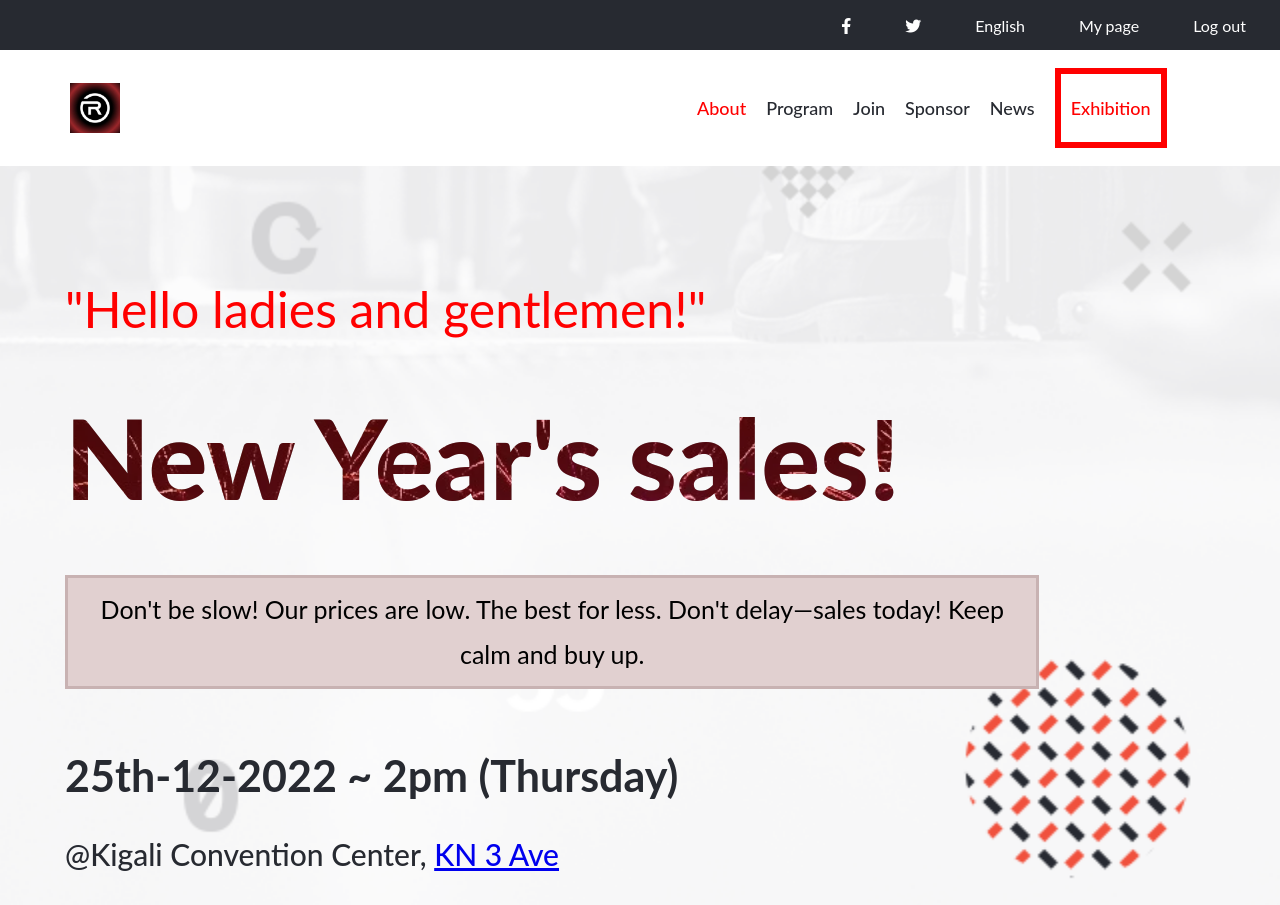
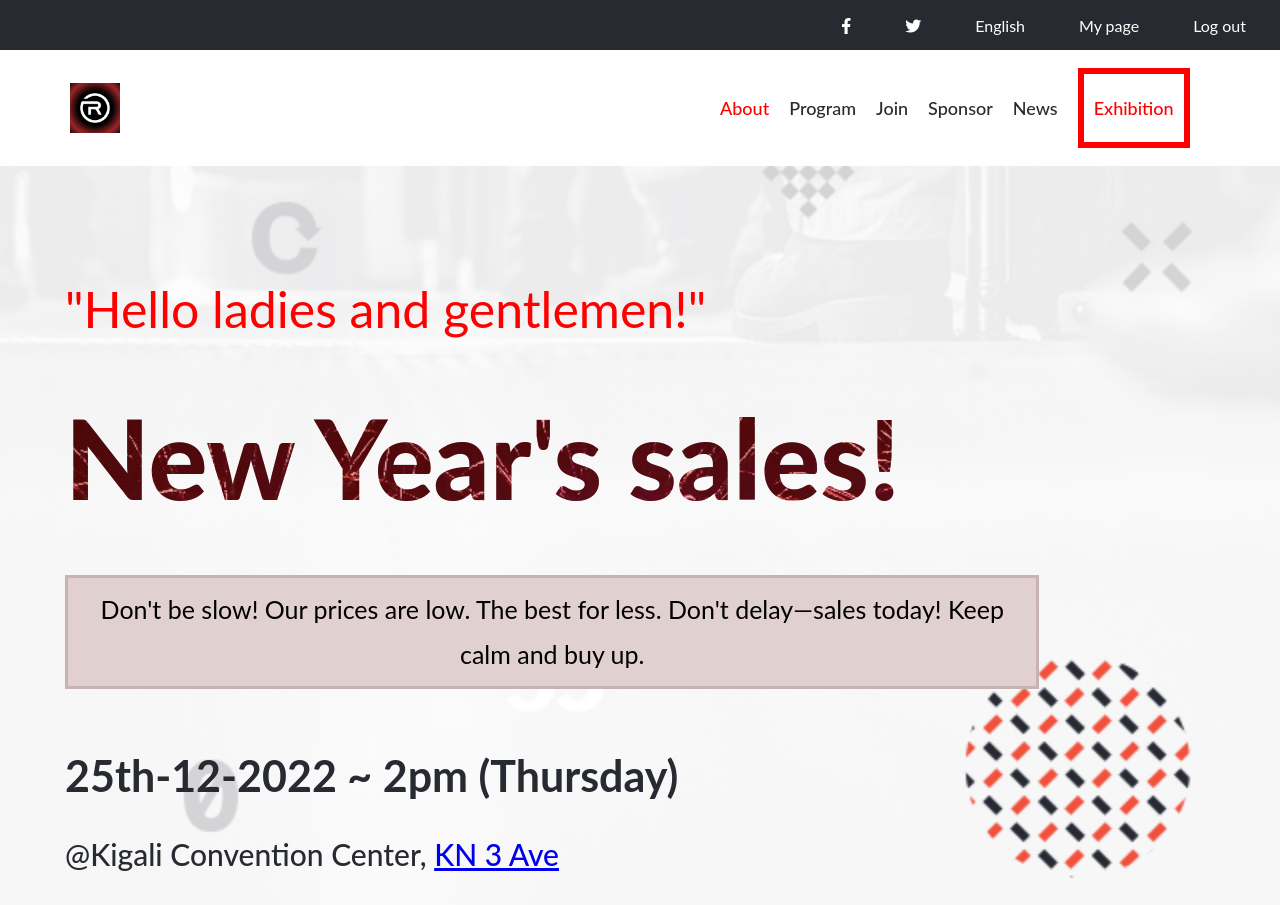
Before and after one commit to Roland-Ntwali/Event-website, a website: page index.html in a window 1280 px wide. Shown: the top 905 px of the page. Drawn offline with Linux system fonts and the light colour scheme; a web font is replaced by a local one.

Commit message:
Change in styling

```diff
--- a/aboutpage.css
+++ b/aboutpage.css
@@ -390,7 +390,7 @@ body {
     right: 0;
     bottom: 0;
     height: 70px;
-    width: 50%;
+    width: 490px;;
     position: unset;
     background-color: #fff;
   }
--- a/styles.css
+++ b/styles.css
@@ -445,7 +445,7 @@ body {
     right: 0;
     bottom: 0;
     height: 70px;
-    width: 45%;
+    width: 490px;
     position: unset;
     background-color: #fff;
   }
```
